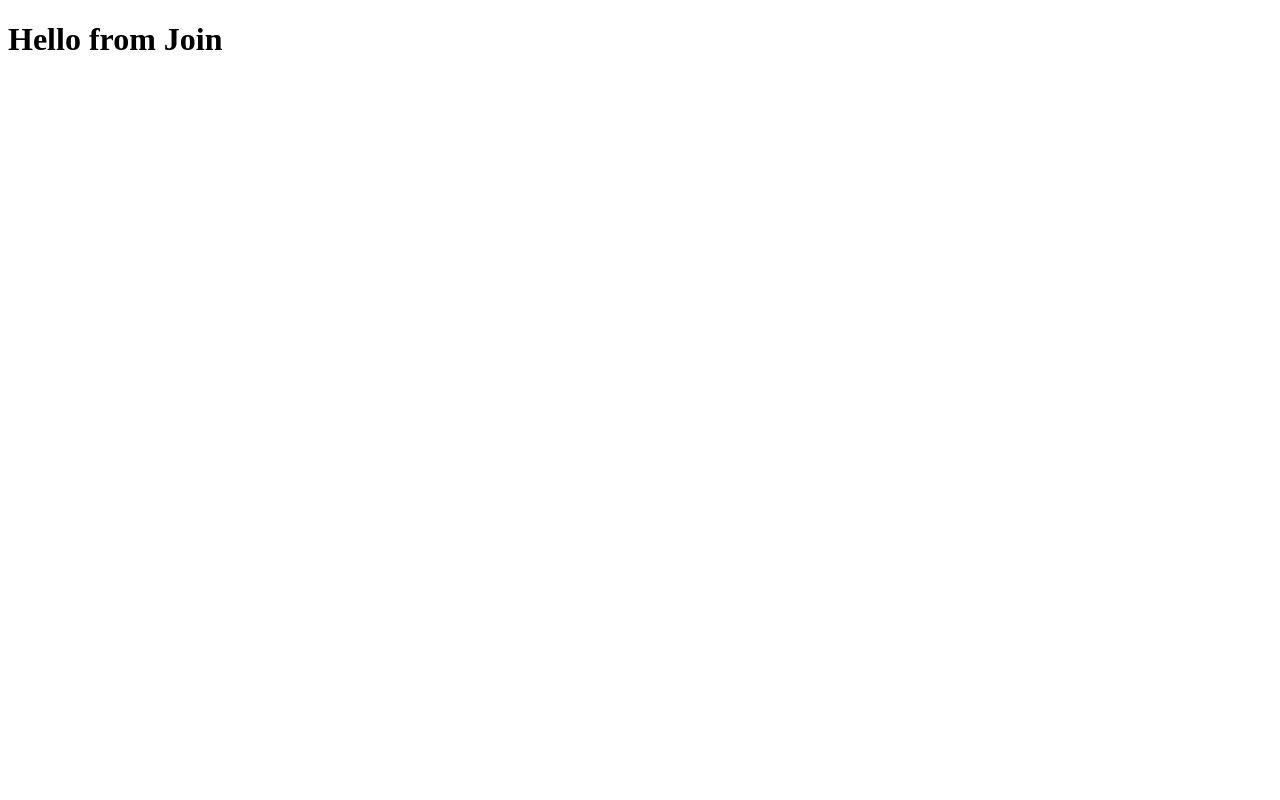
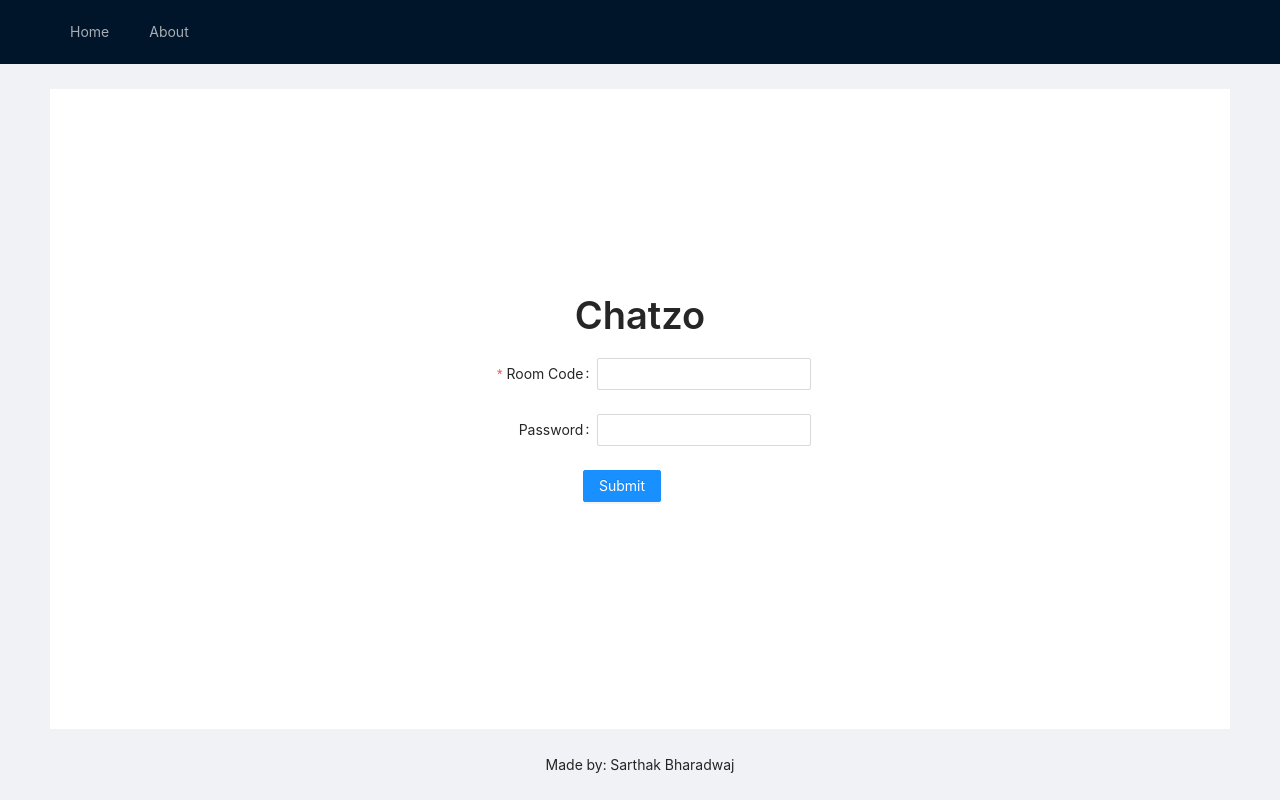
Before and after one commit to Sarthakbh321/React-Chat-App, a React (Create React App) app in the folder client/: page / in a window 1280 px wide. Built offline with nearby package versions, Linux system fonts and the light colour scheme.

Commit message:
basic form UI

```diff
--- a/client/package.json
+++ b/client/package.json
@@ -6,6 +6,7 @@
     "@testing-library/jest-dom": "^4.2.4",
     "@testing-library/react": "^9.5.0",
     "@testing-library/user-event": "^7.2.1",
+    "antd": "^4.5.0",
     "query-string": "^6.13.1",
     "react": "^16.13.1",
     "react-dom": "^16.13.1",
--- /dev/null
+++ b/client/src/App.css
@@ -0,0 +1 @@
+@import '~antd/dist/antd.css';
--- a/client/src/App.js
+++ b/client/src/App.js
@@ -1,5 +1,6 @@
 import React from "react";
 import {BrowserRouter as Router, Route} from "react-router-dom";
+import "./App.css";
 
 import Join from "./components/Join";
 import Chat from "./components/Chat";
--- /dev/null
+++ b/client/src/components/Join.css
@@ -0,0 +1,19 @@
+.container {
+	height: 100vh;
+}
+
+.join-head {
+	justify-self: flex-start !important;
+}
+
+.join-page {
+	background-color: #fff;
+	padding: 24px;
+	height: 80vh;
+
+	display: flex;
+	justify-content: center;
+	align-items: center;
+
+	flex-direction: column;
+}
--- a/client/src/components/Join.js
+++ b/client/src/components/Join.js
@@ -1,8 +1,67 @@
-import React from "react";
+import React, { useState } from "react";
+import { Layout, Menu, Typography, Form, Input, Button } from "antd";
+import "./Join.css";
+
+const { Header, Content, Footer } = Layout;
+const { Title } = Typography;
+
+const layout = {
+	labelCol: { span: 9 },
+	wrapperCol: { span: 16 }
+}
+
+const tail = {
+	wrapperCol: {
+		offset: 8,
+		span: 16
+	}
+}
 
 function Join() {
+	const [name, setName] = useState("");
+	const [password, setPassword] = useState("");
+
+	const handleNameChange = (event) => {
+		setName(event.target.value);
+	}
+	const handlePasswordChange = (event) => {
+		setPassword(event.target.value);
+	}
+
+	const handleSubmit = async () => {
+		console.log(name, password);
+	}
+
 	return (
-		<h1>Hello from Join</h1>
+		<Layout className="container">
+			<Header>
+				<Menu theme="dark" mode="horizontal">
+					<Menu.Item key="1">Home</Menu.Item>
+					<Menu.Item key="2">About</Menu.Item>
+				</Menu>
+			</Header>
+			<Content style={{ padding: '0 50px' }}>
+				<div className="join-page" style={{ margin: '25px 0' }}>
+					<Title level={1} className="join-head">Chatzo</Title>
+					<Form {...layout}
+						name="room-info"
+					>
+						<Form.Item label="Room Code" name="roomCode"
+							rules={[{ required: true, message: "Room Code is required!" }]}
+						>
+							<Input onChange={handleNameChange} value={name} />
+						</Form.Item>
+						<Form.Item label="Password" name="password">
+							<Input onChange={handlePasswordChange} value={password} />
+						</Form.Item>
+						<Form.Item {...tail}>
+							<Button type="primary" onClick={handleSubmit}>Submit</Button>
+						</Form.Item>
+					</Form>
+				</div>
+			</Content>
+			<Footer style={{ textAlign: "center" }}>Made by: Sarthak Bharadwaj</Footer>
+		</Layout>
 	)
 }
 
```
Also changed, not shown: 1 other file (tests, documents, lock files or other folders).
